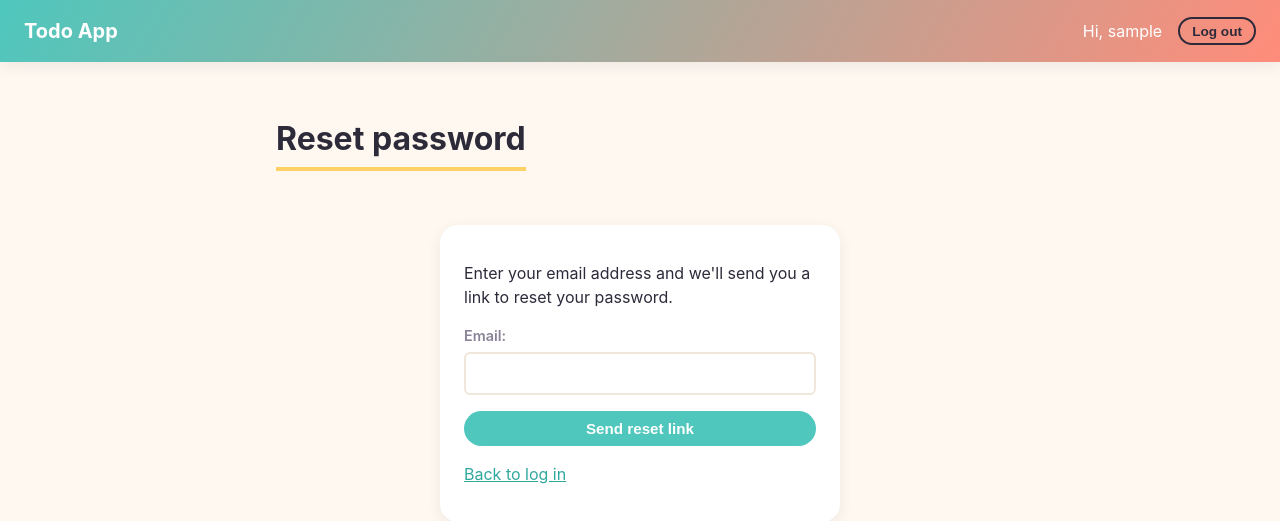
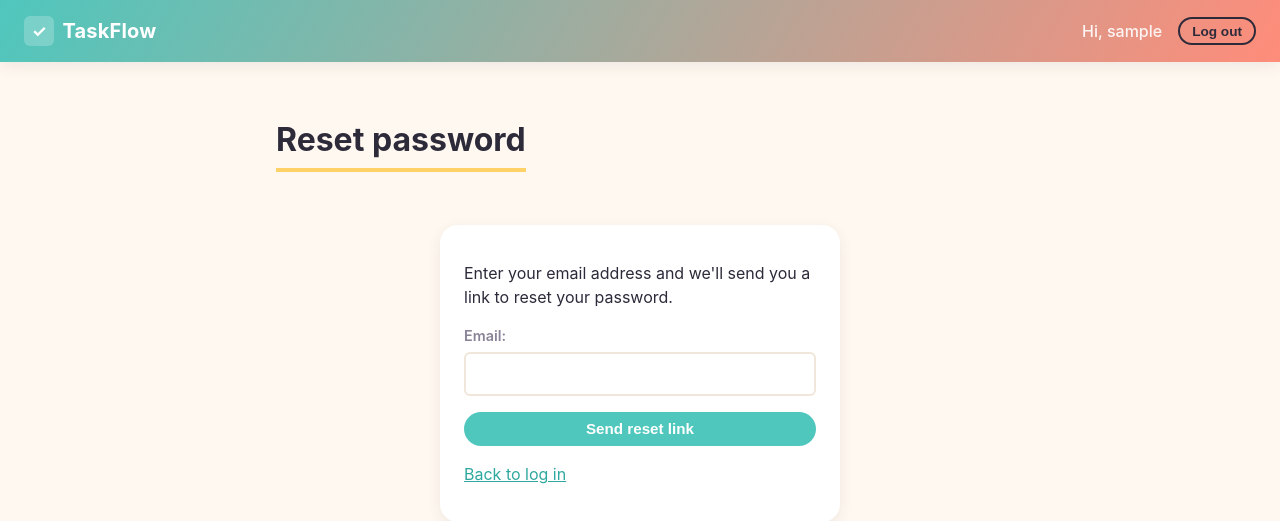
Before and after one commit to devcansol/learn-python-django, a Django app: page /accounts/password-reset/ in a window 1280 px wide. Shown: the top 521 px of the page. Run offline with Django 5.2, Linux system fonts and the light colour scheme; the visitor is signed in with stand-in values (Sample User, id 1).

Commit message:
message text

```diff
--- a/static/css/styles.css
+++ b/static/css/styles.css
@@ -1,5 +1,3 @@
-/* Playful, pastel light theme. */
-
 :root {
     --color-bg: #fff8f0;
     --color-surface: #ffffff;
@@ -80,10 +78,29 @@ a {
 }
 
 .site-header .brand {
+    display: inline-flex;
+    align-items: center;
+    gap: 0.5rem;
     color: #fff;
     font-weight: 700;
     font-size: 1.25rem;
     text-decoration: none;
+}
+
+.brand-icon {
+    display: inline-flex;
+    align-items: center;
+    justify-content: center;
+    width: 1.9rem;
+    height: 1.9rem;
+    border-radius: var(--radius-sm);
+    background: rgba(255, 255, 255, 0.22);
+    font-size: 1.05rem;
+    line-height: 1;
+}
+
+.brand-text {
+    letter-spacing: 0.01em;
 }
 
 .nav-actions {
@@ -104,6 +121,11 @@ a {
 
 .nav-actions a:hover {
     text-decoration: underline;
+}
+
+.nav-greeting {
+    font-weight: 500;
+    opacity: 0.9;
 }
 
 /* Messages */
--- a/static/js/ai_assist.js
+++ b/static/js/ai_assist.js
@@ -1,5 +1,3 @@
-// Powers the "Generate with AI" button on the project/task forms. Plain
-// vanilla JS on purpose — this project has no build step or JS framework.
 (function () {
   function csrfToken() {
     var input = document.querySelector('input[name="csrfmiddlewaretoken"]');
--- a/templates/base.html
+++ b/templates/base.html
@@ -4,15 +4,18 @@
 <head>
     <meta charset="UTF-8">
     <meta name="viewport" content="width=device-width, initial-scale=1">
-    <title>{% block title %}Todo Learning App{% endblock %}</title>
+    <title>{% block title %}TaskFlow{% endblock %}</title>
     <link rel="stylesheet" href="{% static 'css/styles.css' %}">
 </head>
 <body>
     <nav class="site-header">
-        <a class="brand" href="{% url 'todos:dashboard' %}">Todo App</a>
+        <a class="brand" href="{% url 'todos:dashboard' %}">
+            <span class="brand-icon">✓</span>
+            <span class="brand-text">TaskFlow</span>
+        </a>
         <div class="nav-actions">
             {% if user.is_authenticated %}
-                <span>Hi, {{ user.username }}</span>
+                <span class="nav-greeting">Hi, {{ user.username }}</span>
                 <form action="{% url 'accounts:logout' %}" method="post" style="display:inline">
                     {% csrf_token %}
                     <button type="submit" class="btn btn-ghost btn-sm">Log out</button>
```
Also changed, not shown: todos/README.md.
